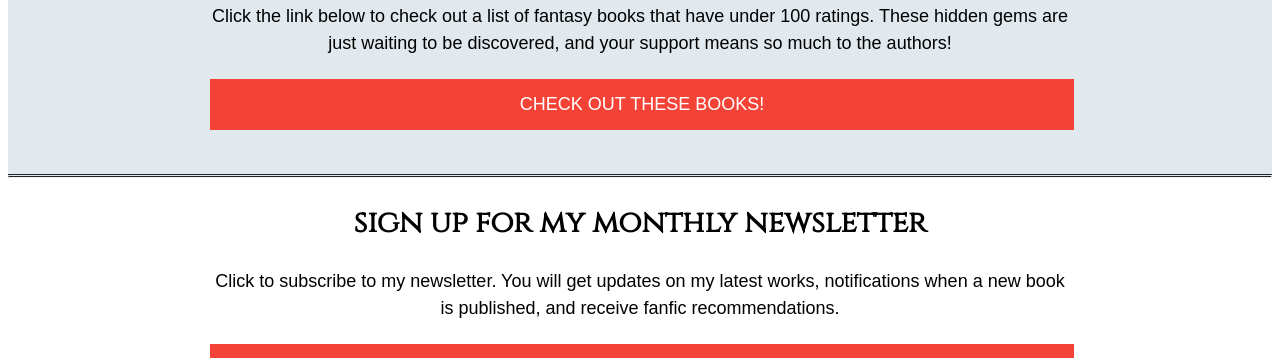
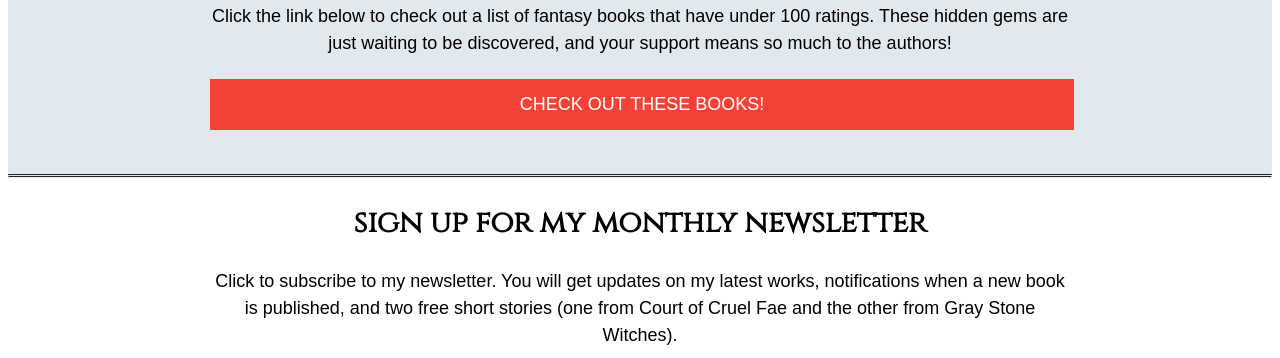
Before and after one commit to haileywriter/haileygonzales, a plain HTML site: page blog.html in a window 1280 px wide. Shown: the part 573-931 px from the top of the page. Drawn offline with Linux system fonts and the light colour scheme; a web font is replaced by a local one.

Commit message:
updated newsletter blurb pt 1

```diff
--- a/blog.html
+++ b/blog.html
@@ -101,10 +101,10 @@
 <div class="row carr news-text">
   <h2 class="smaller-header">sign up for my monthly newsletter</h2>
   <p class="title">
-      Click to subscribe to my newsletter.
-      You will get updates on my latest works,
-      notifications when a new book is published, and receive
-      fanfic recommendations.
+    Click to subscribe to my newsletter.
+    You will get updates on my latest works,
+    notifications when a new book is published, and two free short stories (one from
+    Court of Cruel Fae and the other from Gray Stone Witches).
   </p>
   <a href="https://dashboard.mailerlite.com/forms/461057/91395127577151327/share" target="_blank">
       <button class="subscribe">SUBSCRIBE</button>
```
Also changed, not shown: a-kingdom-of-fire-and-fury.html (+4 -4 lines), about.html (+4 -4 lines), all-books.html (+3 -3 lines), ancient-magic.html (+4 -4 lines), battalion-cupids.html (+4 -4 lines), bound-to-the-fae.html (+4 -4 lines), bowden-anime-club.html (+4 -4 lines), captive-of-the-fae.html (+4 -4 lines), contact.html (+4 -4 lines), content-warnings.html (+4 -4 lines), creature-magic.html (+4 -4 lines).
